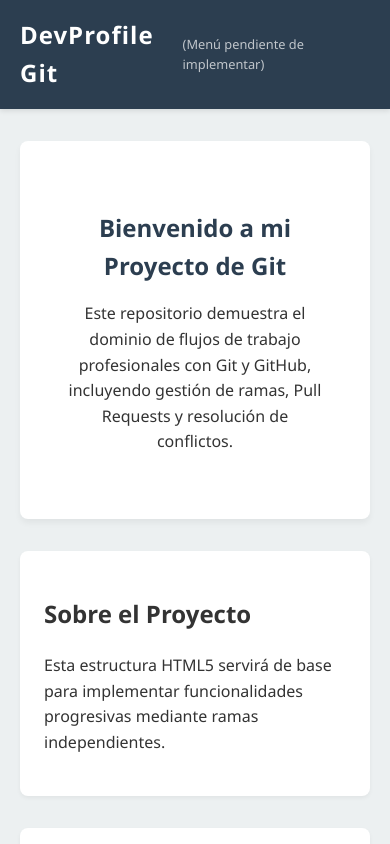
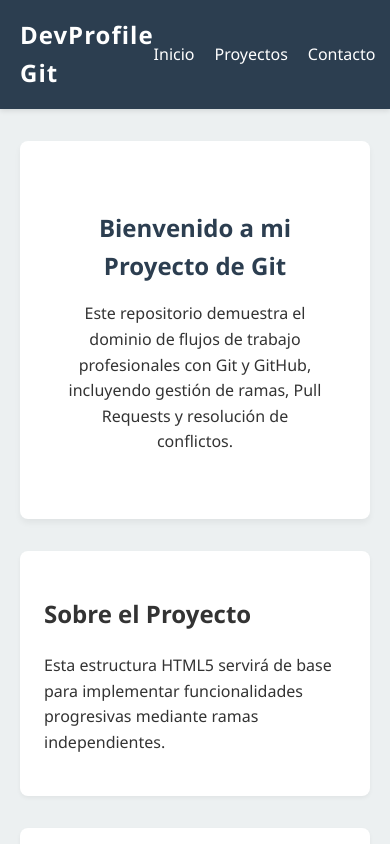
Before and after one commit to alejo7774/practica-git-flow, a plain HTML site: page index.html in a window 390 px wide. Shown: the top 844 px of the page. Drawn offline with Linux system fonts and the light colour scheme.

Commit message:
Añadir menú de navegación responsive

```diff
--- a/index.html
+++ b/index.html
@@ -116,8 +116,42 @@
 
             <!-- [MEJORA 1]: Aquí irá el Menú de Navegación -->
             <nav>
-                <!-- Los enlaces se añadirán en la rama 'feature/menu' -->
-                <p style="font-size: 0.8rem; opacity: 0.7;">(Menú pendiente de implementar)</p>
+                <style>
+                    /* Estilos específicos para el menú (CSS en línea para este ejercicio) */
+                    .nav-links {
+                        display: flex;
+                        gap: 20px;
+                        list-style: none;
+                        margin: 0;
+                        padding: 0;
+                    }
+                    .nav-links a {
+                        color: var(--white);
+                        text-decoration: none;
+                        font-weight: 500;
+                        position: relative;
+                        padding-bottom: 5px;
+                        transition: all 0.3s ease;
+                    }
+                    .nav-links a::after {
+                        content: '';
+                        position: absolute;
+                        width: 0;
+                        height: 2px;
+                        bottom: 0;
+                        left: 0;
+                        background-color: var(--accent-color);
+                        transition: width 0.3s ease;
+                    }
+                    .nav-links a:hover::after {
+                        width: 100%;
+                    }
+                </style>
+                <ul class="nav-links">
+                    <li><a href="#inicio">Inicio</a></li>
+                    <li><a href="#proyectos">Proyectos</a></li>
+                    <li><a href="#contacto">Contacto</a></li>
+                </ul>
             </nav>
         </div>
     </header>
```
